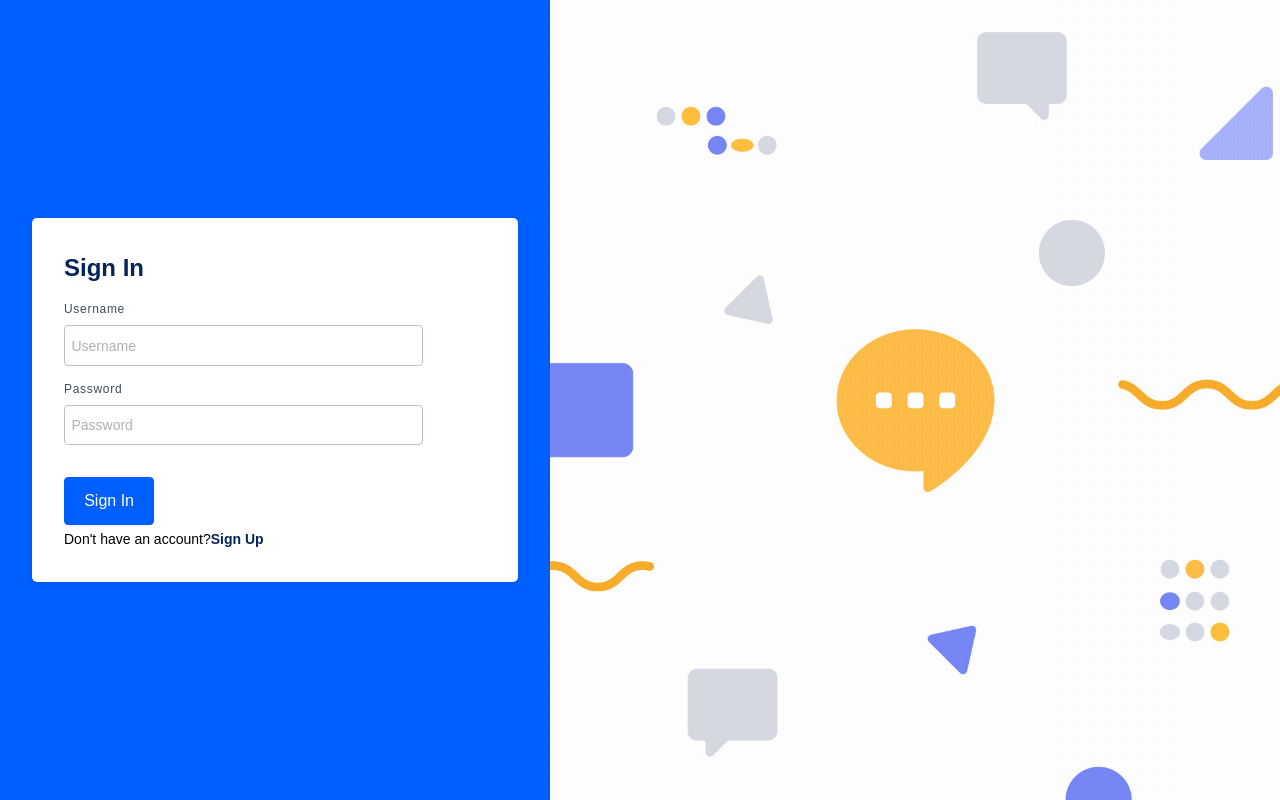
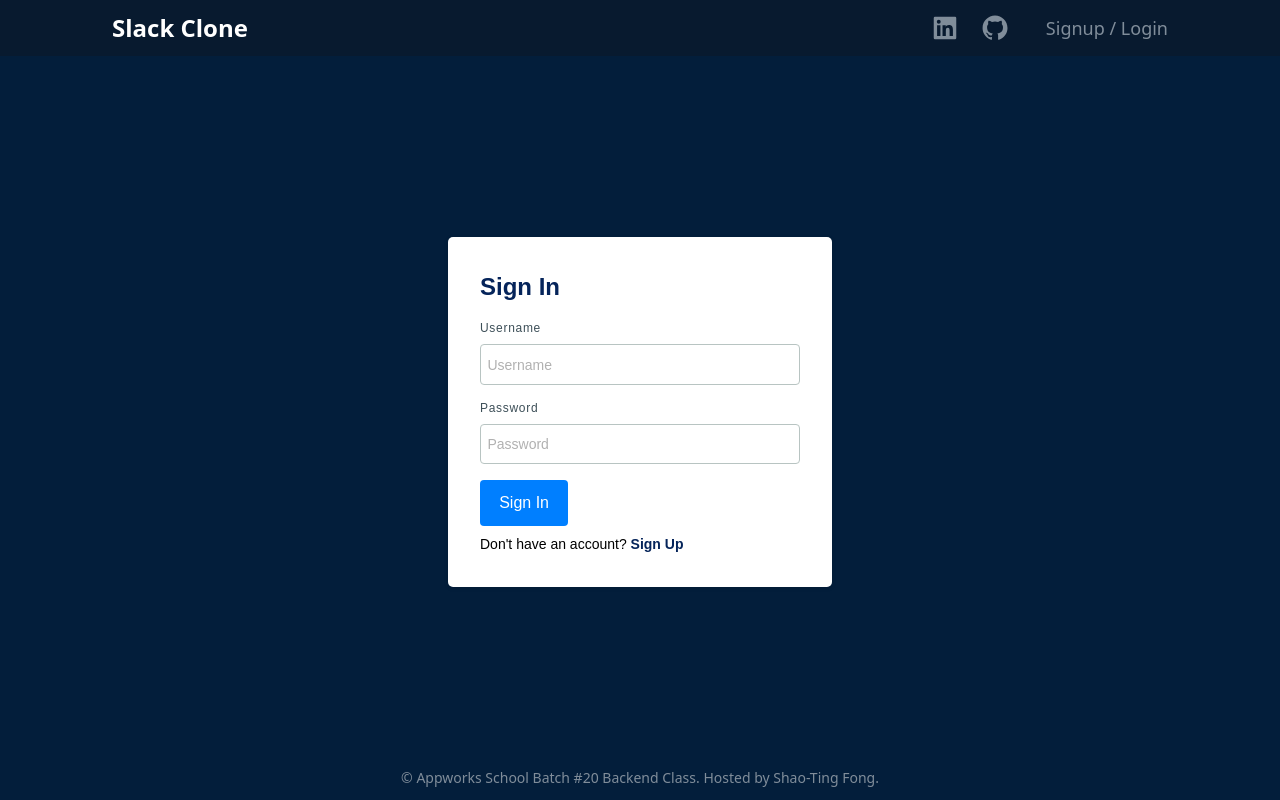
Before and after one commit to Shao-Ting-Fong/Streamline, a React (Vite) app in the folder client/: page /auth in a window 1280 px wide. Built offline with nearby package versions, Linux system fonts and the light colour scheme; no server answers.

Commit message:
Improve auth page UI.

```diff
--- a/client/src/App.css
+++ b/client/src/App.css
@@ -2,6 +2,7 @@
   --dark-gray-navbar: #202225;
   --dark-gray-navbar-icon: #36393f;
   --light-gray-icon: #36393f;
+  --light-blue-azure: #007fff;
   --green-navbar-icon: #3ba55d;
   --dark-gray-sidebar: #2f3136;
   --dark-gray-sidebar-hover: #393c43;
@@ -26,7 +27,6 @@ body {
 }
 /*  */
 .auth__form-container_fields {
-  flex: 2;
   display: flex;
   flex-direction: column;
   justify-content: center;
@@ -53,6 +53,7 @@ body {
   justify-content: flex-start;
 
   padding: 2rem;
+  width: 30%;
   box-shadow: 0px 1px 5px rgb(0 0 0 / 10%);
   border-radius: 5px;
   transition: 0.8s ease;
@@ -90,7 +91,7 @@ body {
   font-size: 14px;
   outline: none;
   transition: all 150ms ease-in-out 0s;
-  width: 85%;
+  width: 100%;
   background: #fff;
 }
 /*  */
@@ -119,15 +120,13 @@ body {
 }
 /*  */
 .auth__form-container_fields-content_button {
-  margin-top: 2rem;
   display: flex;
   justify-content: flex-start;
 }
 /*  */
 .auth__form-container_fields-content_button button {
   border-radius: 4px;
-  background: #005fff;
-  border: 1px solid #005fff;
+  background: var(--light-blue-azure);
   color: #fff;
   font-family: Arial, Helvetica, sans-serif;
   font-weight: 500;
@@ -146,7 +145,7 @@ body {
   justify-content: flex-start;
   align-items: center;
 
-  margin-top: 0.2rem;
+  margin-top: 0.45rem;
 }
 /*  */
 .auth__form-container_fields-account p {
--- a/client/src/App.jsx
+++ b/client/src/App.jsx
@@ -93,7 +93,7 @@ function App() {
       <div className="flex w-screen flex-1 h-full bg-dark-gray-background shadow-black shadow">
         <Routes>
           <Route path="/" element={<Home userProfile={userProfile} setUserProfile={setUserProfile} />} />
-          <Route path="/auth" element={<Auth />} />
+          <Route path="/auth" element={<Auth userProfile={userProfile} setUserProfile={setUserProfile} />} />
           <Route
             path="workspace"
             element={
--- a/client/src/components/Auth.jsx
+++ b/client/src/components/Auth.jsx
@@ -4,6 +4,8 @@ import Cookies from "universal-cookie";
 import axios from "axios";
 
 import signinImage from "../assets/signup.jpg";
+import Navbar from "./Navbar";
+import Footer from "./Footer";
 
 const cookies = new Cookies();
 
@@ -17,7 +19,7 @@ const initialState = {
 
 const API_ROUTE = import.meta.env.VITE_API_ROUTE;
 
-const Auth = () => {
+const Auth = ({ userProfile, setUserProfile }) => {
   const authToken = cookies.get("jwtToken");
   const navigate = useNavigate();
   const location = useLocation();
@@ -67,8 +69,9 @@ const Auth = () => {
   if (authToken) navigate("/workspace");
 
   return (
-    <div className="auth__form-container">
-      <div className="auth__form-container_fields">
+    <main className="w-full min-h-screen flex flex-col justify-between items-center bg-dark-color-blue-background">
+      <Navbar userProfile={userProfile} setUserProfile={setUserProfile} />
+
       <div className="auth__form-container_fields-content">
         <p>{isSignup ? "Sign Up" : "Sign In"}</p>
         <form onSubmit={handleSubmit}>
@@ -92,16 +95,14 @@ const Auth = () => {
         </form>
         <div className="auth__form-container_fields-account">
           <p>
-              {isSignup ? "Already have an account?" : "Don't have an account?"}
+            {isSignup ? "Already have an account? " : "Don't have an account? "}
             <span onClick={switchMode}>{isSignup ? "Sign In" : "Sign Up"}</span>
           </p>
         </div>
       </div>
-      </div>
-      <div className="auth__form-container_image">
-        <img src={signinImage} alt="sign in" />
-      </div>
-    </div>
+
+      <Footer />
+    </main>
   );
 };
 
--- /dev/null
+++ b/client/src/components/Footer.jsx
@@ -0,0 +1,9 @@
+const Footer = () => {
+  return (
+    <footer className="w-full text-center mb-3 text-light-color-gray text-sm">
+      &copy; Appworks School Batch #20 Backend Class. Hosted by Shao-Ting Fong.
+    </footer>
+  );
+};
+
+export default Footer;
--- a/client/src/components/Home.jsx
+++ b/client/src/components/Home.jsx
@@ -1,10 +1,11 @@
-import { BiLogoGithub, BiLogoLinkedinSquare } from "react-icons/bi";
 import UiTemplate from "../assets/uiTemplate.png";
 import MainPage from "../assets/MainPage.png";
 import axios from "axios";
 import { useNavigate } from "react-router-dom";
 import { socket } from "../socket";
 import Cookies from "universal-cookie";
+import Navbar from "./Navbar";
+import Footer from "./Footer";
 
 const cookies = new Cookies();
 
@@ -33,46 +34,10 @@ const Home = ({ userProfile, setUserProfile }) => {
     navigate(`/workspace/${data.workspaceId}/channel`);
   };
 
-  const logout = () => {
-    cookies.remove("jwtToken", { path: "/" });
-    socket.emit("offline", { userId: userProfile._id });
-    setUserProfile({});
-    window.location.href = "/";
-  };
-
   return (
     <>
-      <div className="w-full h-full max-w-screen max-h-screen bg-dark-color-blue-background flex flex-col justify-between ">
-        <nav className="h-[56px] w-full bg-dark-color-blue-header flex items-center px-28">
-          <h1 className="text-white text-2xl font-bold">Slack Clone</h1>
-          <div className="ml-auto flex">
-            <div className=" p-1">
-              <a href="https://www.linkedin.com/in/shaotingfong">
-                <BiLogoLinkedinSquare className="inline-block align-middle text-3xl text-light-color-gray" />
-              </a>
-            </div>
-            <div className=" p-1 ml-3">
-              <a href="https://github.com/Shao-Ting-Fong/SlackClone">
-                <BiLogoGithub className="inline-block align-middle text-3xl text-light-color-gray" />
-              </a>
-            </div>
-            {authToken ? (
-              <button className="text-lg text-light-color-gray ml-8" onClick={logout}>
-                Logout
-              </button>
-            ) : (
-              // <Link to={`auth`}>
-              <button
-                className="text-lg text-light-color-gray ml-8"
-                onClick={() => {
-                  navigate("/auth");
-                }}>
-                Signup / Login
-              </button>
-              // </Link>
-            )}
-          </div>
-        </nav>
+      <div className="w-full min-h-screen bg-dark-color-blue-background flex flex-col justify-between ">
+        <Navbar userProfile={userProfile} setUserProfile={setUserProfile} />
         <main className="w-full h-full relative">
           <header className="absolute top-[25%] left-[8%] w-[500px] ">
             <h1 className="text-light-color-blue text-[64px] font-bold leading-tight">Slack Clone</h1>
@@ -97,14 +62,8 @@ const Home = ({ userProfile, setUserProfile }) => {
             </p>
           </header>
           <img className="z-10 absolute left-1/2 top-[10%] w-1/2 shadow-2xl" src={MainPage} alt="" />
-          {/* <div
-            className="z-10 absolute left-[45%] top-5 h-3/4 w-[55%] bg-contain rounded-lg"
-            style={{ backgroundImage: `url(${MainPage})` }}></div> */}
         </main>
-
-        <footer className="w-full text-center mb-3 text-light-color-gray text-sm">
-          &copy; Appworks School Batch #20 Backend Class. Hosted by Shao-Ting Fong.
-        </footer>
+        <Footer />
       </div>
     </>
   );
--- /dev/null
+++ b/client/src/components/Navbar.jsx
@@ -0,0 +1,56 @@
+import { BiLogoGithub, BiLogoLinkedinSquare } from "react-icons/bi";
+import { useNavigate } from "react-router-dom";
+import { socket } from "../socket";
+
+import Cookies from "universal-cookie";
+
+const cookies = new Cookies();
+
+const Navbar = ({ userProfile, setUserProfile }) => {
+  const navigate = useNavigate();
+  const authToken = cookies.get("jwtToken");
+
+  const logout = () => {
+    cookies.remove("jwtToken", { path: "/" });
+    socket.emit("offline", { userId: userProfile._id });
+    setUserProfile({});
+    window.location.href = "/";
+  };
+
+  return (
+    <nav className="h-[56px] w-full bg-dark-color-blue-header flex items-center px-28">
+      <a href="/">
+        <h1 className="text-white text-2xl font-bold">Slack Clone</h1>
+      </a>
+      <div className="ml-auto flex">
+        <div className=" p-1">
+          <a href="https://www.linkedin.com/in/shaotingfong">
+            <BiLogoLinkedinSquare className="inline-block align-middle text-3xl text-light-color-gray" />
+          </a>
+        </div>
+        <div className=" p-1 ml-3">
+          <a href="https://github.com/Shao-Ting-Fong/SlackClone">
+            <BiLogoGithub className="inline-block align-middle text-3xl text-light-color-gray" />
+          </a>
+        </div>
+        {authToken ? (
+          <button className="text-lg text-light-color-gray ml-8" onClick={logout}>
+            Logout
+          </button>
+        ) : (
+          // <Link to={`auth`}>
+          <button
+            className="text-lg text-light-color-gray ml-8"
+            onClick={() => {
+              navigate("/auth");
+            }}>
+            Signup / Login
+          </button>
+          // </Link>
+        )}
+      </div>
+    </nav>
+  );
+};
+
+export default Navbar;
```
Lines whose indentation alone changed are shown as unchanged.
